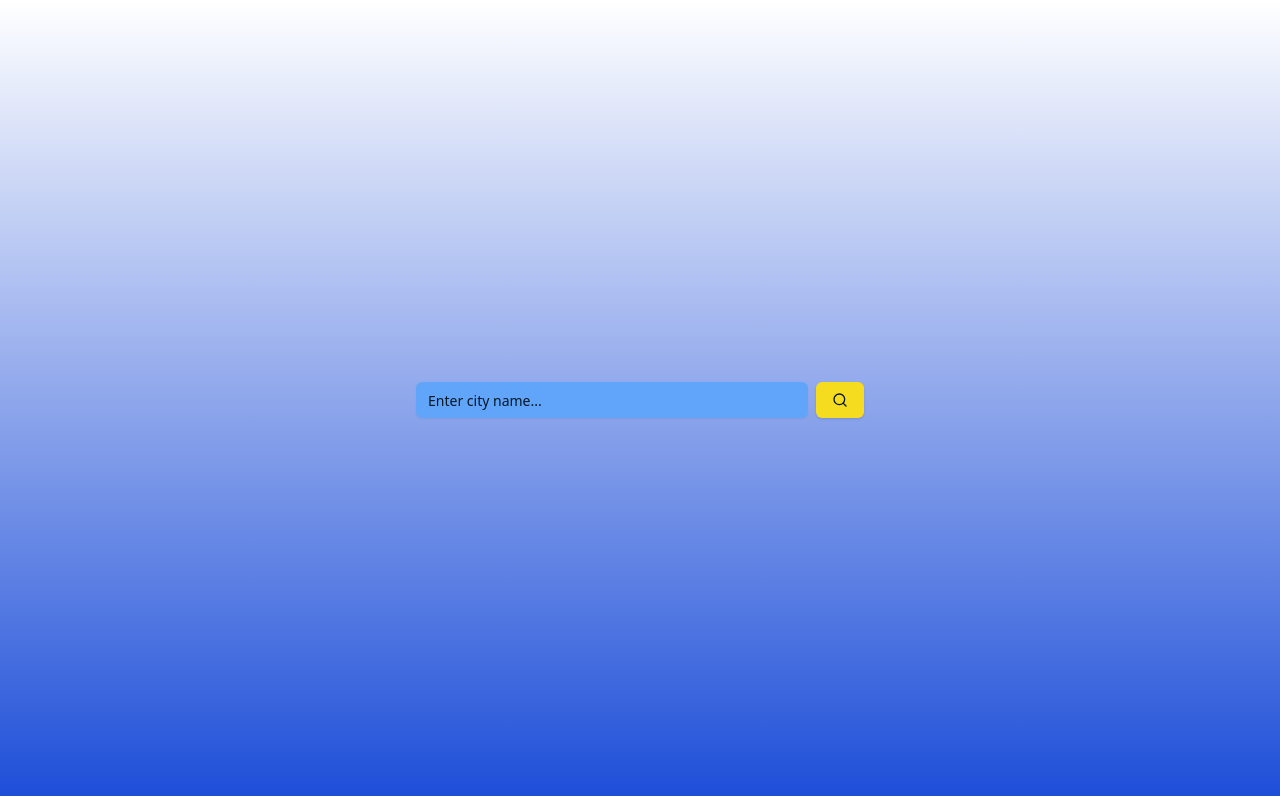
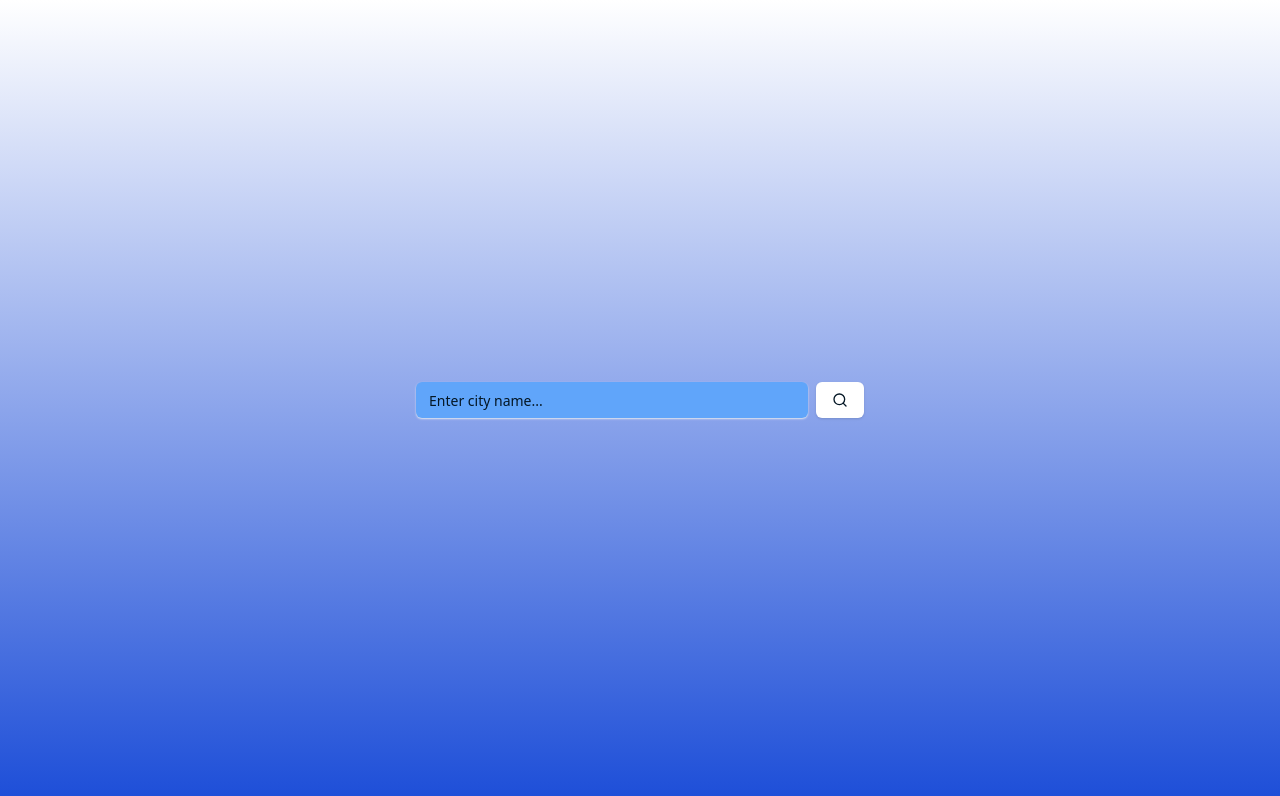
Before and after one commit to Moonlin14/next.js-weather-app, a Next.js app: page / in a window 1280 px wide. Shown: the top 796 px of the page. Built offline with nearby package versions, Linux system fonts and the light colour scheme.

Commit message:
change colors

```diff
--- a/app/globals.css
+++ b/app/globals.css
@@ -9,7 +9,7 @@
     --card-foreground: 240 10% 3.9%;
     --popover: 0 0% 100%;
     --popover-foreground: 240 10% 3.9%;
-    --primary: 53, 92%, 54%;
+    --primary: 0, 0%, 100%;
     --primary-foreground: 205, 82%, 8%;
     --secondary: 240 4.8% 95.9%;
     --secondary-foreground: 240 5.9% 10%;
--- a/app/page.tsx
+++ b/app/page.tsx
@@ -39,7 +39,7 @@ export default function Home() {
   }
 
   return (
-    <div className="min-h-screen bg-gradient-to-b from-white to-blue-700 p-4 flex items-center justify-center">
+    <div className="min-h-screen bg-gradient-to-b from-white to-blue-700 p-4 flex items-center justify-center transition-colors">
       <div className="w-full max-w-md space-y-4">
         <form noValidate action={handleSearch} className="flex gap-2">
           <Input
@@ -47,7 +47,7 @@ export default function Home() {
           name="city"
           type="text"
           placeholder="Enter city name..."
-          className="bg-blue-400"
+          className="bg-blue-400 border border-solid border-transparent focus:border-white duration-500 ease-linear shadow-slate-200"
           required
           />
           <SubmitButton />
```
